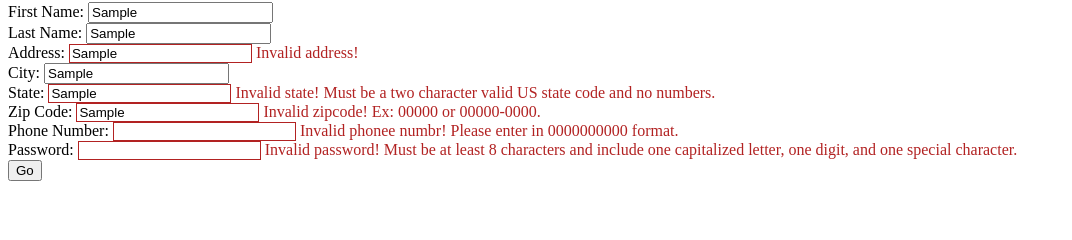
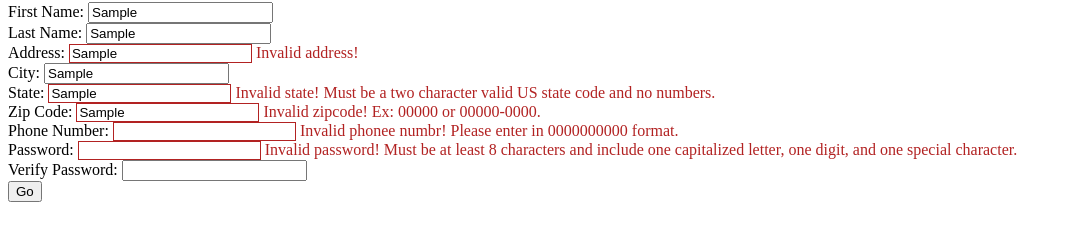
Before and after one commit to gt23669/Validation, a plain HTML site: page Validation/index.html in a window 1280 px wide. Both pictures are taken after typing "Sample", "Sample", "Sample", "Sample", "Sample", "Sample" into the empty fields and a click on the button "Go". Shown: the part 78-318 px from the top of the page, without its empty margins (0-1072 px from the left). Drawn offline with Linux system fonts and the light colour scheme.

Commit message:
updated code to include verifypassword field

```diff
--- a/Validation/index.html
+++ b/Validation/index.html
@@ -53,6 +53,11 @@
              <input id="passWord" name="passWord" type="text" />
              <span id="passWordError" class="errorText"></span>
          </div>
+         <div>
+            Verify Password:
+             <input id="verifyPassWord" name="verifyPassWord" type="text" />
+             <span id="verifyPassWordError" class="errorText"></span>
+         </div>
         <button id="submitButton">Go</button>
     </form>
 </body>
--- a/Validation/js/scripts.js
+++ b/Validation/js/scripts.js
@@ -25,7 +25,7 @@ window.onload = function () {
         validateZipCode("zipCode", "zipCodeError", "Invalid zipcode! Ex: 00000 or 00000-0000.", zipCodeReg);
         validateRegexMatch("phone", "phoneError", "Invalid phonee numbr! Please enter in 0000000000 format.", phoneRegex);
         validatePassWord("passWord", "passWordError", "Invalid password! Must be at least 8 characters and include one capitalized letter, one digit, and one special character.", passWordReg);
-
+        validateVerifyPassWord("verifyPassWord", "verifyPassWordError", "Does not match password.");
         return false;
     };
     //returns true if value matches regex
@@ -180,4 +180,17 @@ window.onload = function () {
             inputElement.classList.add("errorInput");
         }
     }
+    function validateVerifyPassWord(inputId, errorId, errorText){
+        var value = myform[inputId].value;
+        var password = myform["passWord"].value
+        var inputElement = document.getElementById(inputId);
+        var errorElement = document.getElementById(errorId);
+        if(value.match(password)){
+            errorElement.textContent = "";
+                inputElement.classList.remove("errorInput");
+        }else{
+            errorElement.textContent = errorText;
+                inputElement.classList.add("errorInput");
+        }
+    }
 }
```
